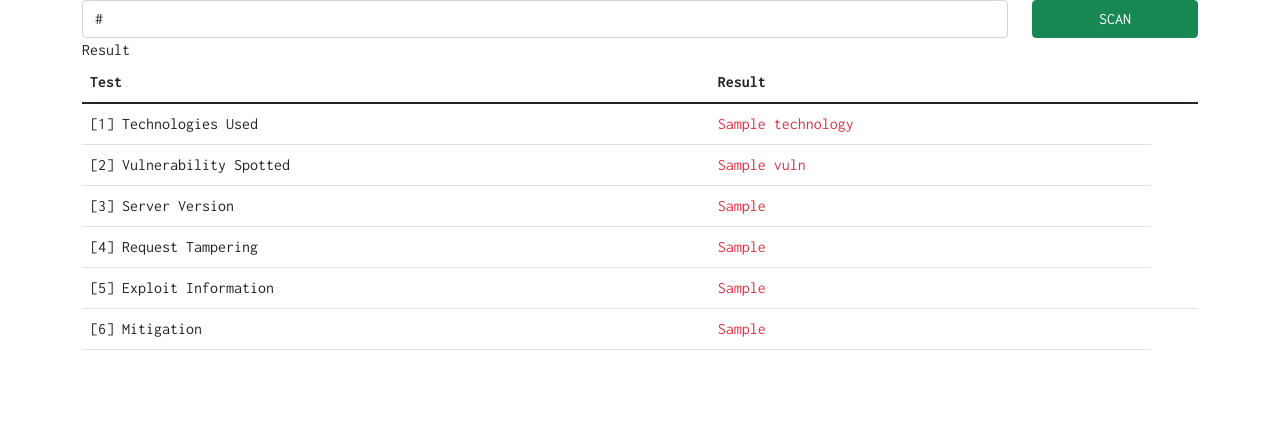
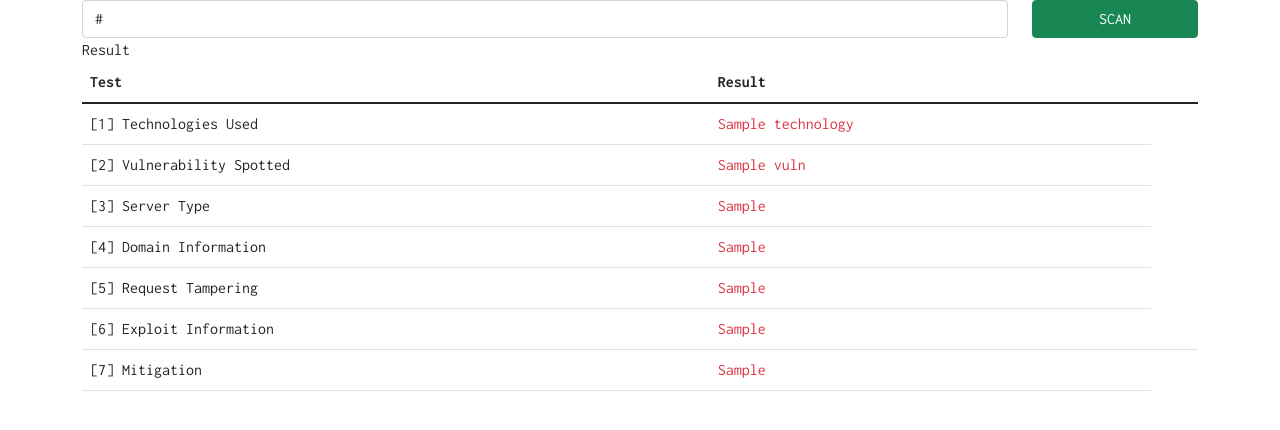
Before and after one commit to urchinsec/param-ninja, a Flask app: template templates/index.html in a window 1280 px wide. Shown: the part 72-502 px from the top of the page. Run offline with Flask 2, Linux system fonts and the light colour scheme; the template is opened without the code that fills it: most values are stand-ins (such as "Sample title", 1, 10 or a date in 2020); parts of the project's set-up code (start-up, migrations or seed data) failed here and were passed over; some libraries are stand-ins or nearby versions.

Commit message:
Added table to display domain info

```diff
--- a/templates/index.html
+++ b/templates/index.html
@@ -42,20 +42,24 @@
               <td class="text-danger">{{ check_result["vuln"]}}</td>
             </tr>
             <tr>
-              <td>[3] Server Version</td>
+              <td>[3] Server Type</td>
               <td class="text-danger">{{ check_result["server_version"]}}</td>
             </tr>
             <tr>
-              <td>[4] Request Tampering</td>
+              <td>[4] Domain Information</td>
+              <td class="text-danger">{{ check_result["domain_information"]}}</td>
+            </tr>
+            <tr>
+              <td>[5] Request Tampering</td>
               <td class="text-danger">{{ check_result["request_tamp"]}}</td>
             </tr>
             <tr>
-              <td>[5] Exploit Information</td>
+              <td>[6] Exploit Information</td>
               <td class="text-danger">{{ check_result["exploit_info"]}}</td>
               <td></td>
             </tr>
             <tr>
-              <td>[6] Mitigation</td>
+              <td>[7] Mitigation</td>
               <td class="text-danger">{{ check_result["mitigation_info"]}}</td>
             </td>
             </tr>
```
